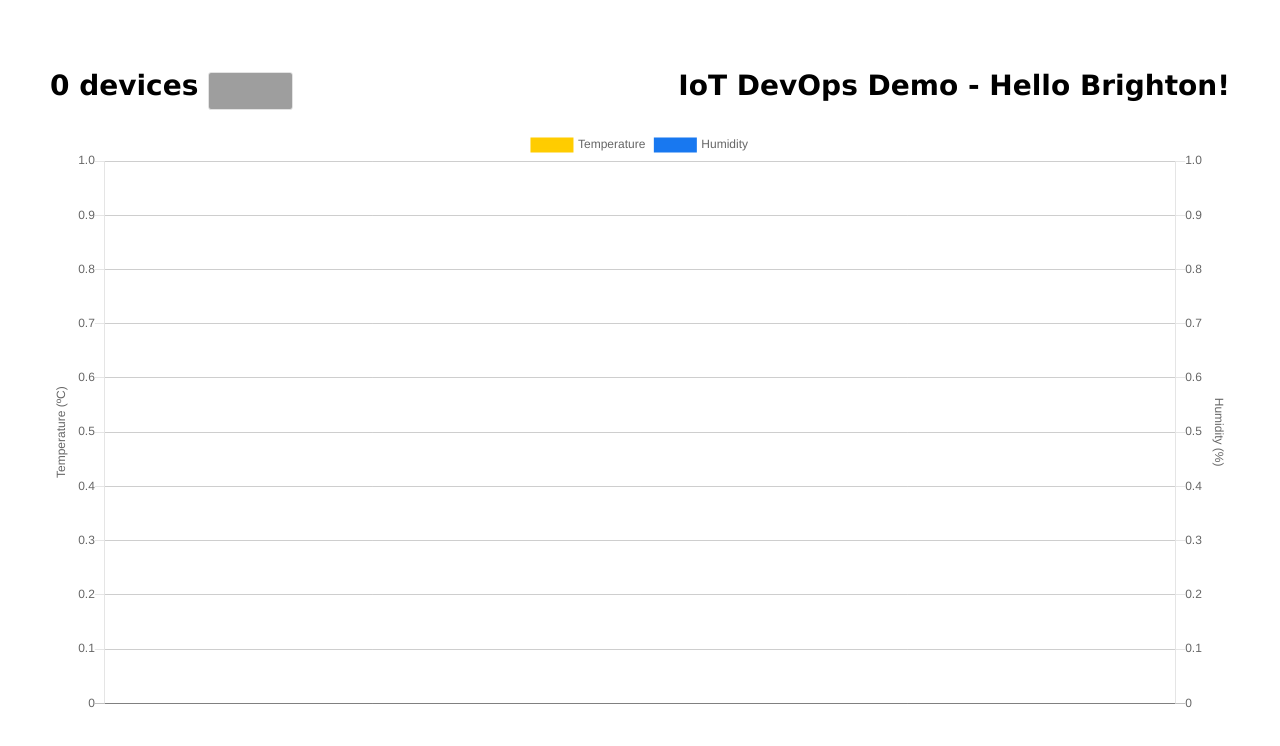
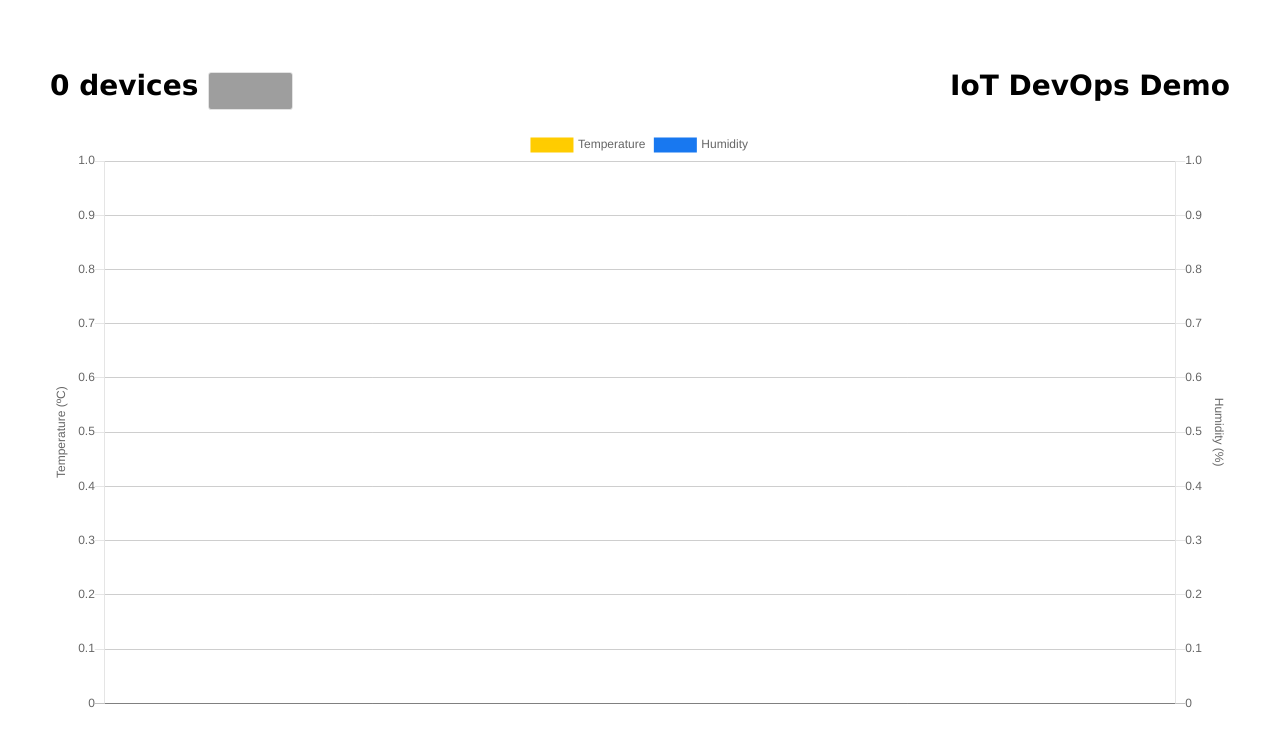
Before and after one commit to pjgpetecodes/iotdevopswebapp, a website: page public/index.html in a window 1280 px wide. Drawn offline with nearby package versions, Linux system fonts and the light colour scheme; grey boxes are pictures that could not be loaded.

Commit message:
Reverted Title

```diff
--- a/public/index.html
+++ b/public/index.html
@@ -20,7 +20,7 @@
             <span id="deviceCount">0 devices</span>
             <select id="listOfDevices" class="select_box"></select>
         </span>
-        <span>IoT DevOps Demo - Hello Brighton!</span>
+        <span>IoT DevOps Demo</span>
     </h1>
     <div>
         <canvas id="iotChart"></canvas>
```
